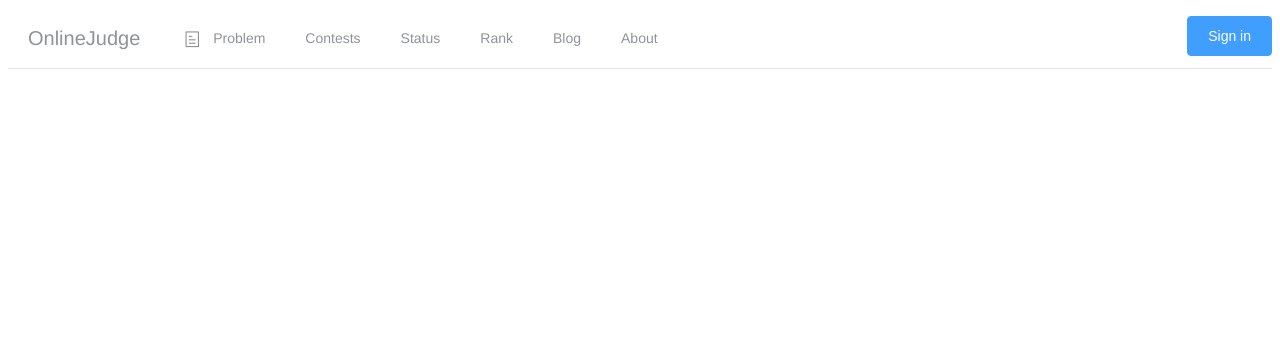
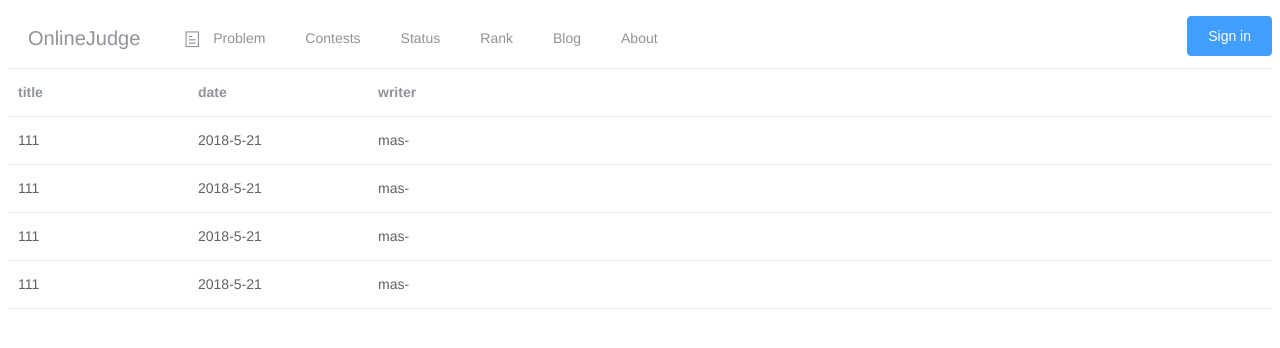
Before and after one commit to SergeyCao/onlineJudgeFront, a Vue app: page /problems in a window 1280 px wide. Shown: the top 348 px of the page. Built offline with nearby package versions, Linux system fonts and the light colour scheme.

Commit message:
fix  naming conventions add problem list

```diff
--- a/src/components/index.vue
+++ b/src/components/Home.vue
@@ -23,7 +23,7 @@
 <script>
 import api from './api'
 export default {
-  name: 'index',
+  name: 'home',
   data () {
     return {
       announcements: [
--- a/src/components/NavBar.vue
+++ b/src/components/NavBar.vue
@@ -2,7 +2,7 @@
   <div id="Navbar">
     <el-menu :default-active="activeIndex" class="el-menu-demo" mode="horizontal" @select="changeRouter">
       <el-menu-item index="/" class="logo">OnlineJudge</el-menu-item>
-      <el-menu-item index="/problem">
+      <el-menu-item index="/problems">
         <i class="el-icon-tickets"></i>
         Problem
       </el-menu-item>
--- a/src/components/api.js
+++ b/src/components/api.js
@@ -9,6 +9,9 @@ axios.defaults.xsrfCookieName = 'csrftoken'
 export default {
   getAnnouncementList () {
     return ajax('announcement', 'get')
+  },
+  getProblemList () {
+    return ajax('problem', 'get')
   }
 }
 function ajax (url, method, options) {
--- /dev/null
+++ b/src/components/problem/ProblemList.vue
@@ -0,0 +1,87 @@
+<template>
+    <el-table
+      :data="problems"
+      style="width: 100%"
+      :row-class-name="tableRowClassName">
+      <el-table-column
+        prop="title"
+        label="title"
+        width="180">
+      </el-table-column>
+      <el-table-column
+        prop="date"
+        label="date"
+        width="180">
+      </el-table-column>
+      <el-table-column
+        prop="writer"
+        label="writer">
+      </el-table-column>
+    </el-table>
+</template>
+
+<script>
+import api from '../api'
+
+export default {
+  name: 'ProblemList',
+  data () {
+    return {
+      problems: [
+        {
+          'title': '111',
+          'date': '2018-5-21',
+          'writer': 'mas-'
+        },
+        {
+          'title': '111',
+          'date': '2018-5-21',
+          'writer': 'mas-'
+        },
+        {
+          'title': '111',
+          'date': '2018-5-21',
+          'writer': 'mas-'
+        },
+        {
+          'title': '111',
+          'date': '2018-5-21',
+          'writer': 'mas-'
+        }
+      ]
+    }
+  },
+  mounted () {
+    // this.init()
+  },
+  methods: {
+    init () {
+      this.getProblemList()
+    },
+    getProblemList () {
+      api.getProblemList().then(res => {
+        this.problems = res.data.data.results
+        this.size = res.data.data.size
+      })
+    },
+    tableRowClassName ({row, rowIndex}) {
+      if (rowIndex === 1) {
+        return 'warning-row'
+      } else if (rowIndex === 3) {
+        return 'success-row'
+      }
+      return ''
+    }
+  }
+}
+</script>
+
+<style scoped>
+  .el-table .warning-row {
+    background: oldlace;
+  }
+
+  .el-table .success-row {
+    background: #f0f9eb;
+  }
+</style>
--- a/src/components/problem/problem.vue
+++ /dev/null
@@ -1,15 +0,0 @@
-<template>
-  <div>
-    problem
-  </div>
-</template>
-
-<script>
-export default {
-  name: 'problem'
-}
-</script>
-
-<style scoped>
-
-</style>
--- a/src/router/index.js
+++ b/src/router/index.js
@@ -1,7 +1,7 @@
 import Vue from 'vue'
 import Router from 'vue-router'
-import index from '@/components/index'
-import problem from '@/components/problem/problem'
+import home from '@/components/Home'
+import ProblemList from '@/components/problem/ProblemList'
 Vue.use(Router)
 
 export default new Router({
@@ -9,13 +9,13 @@ export default new Router({
   routes: [
     {
       path: '/',
-      name: 'index',
-      component: index
+      name: 'home',
+      component: home
     },
     {
-      path: '/problem',
-      name: 'problem',
-      component: problem
+      path: '/problems',
+      name: 'ProblemList',
+      component: ProblemList
     }
   ]
 })
```
